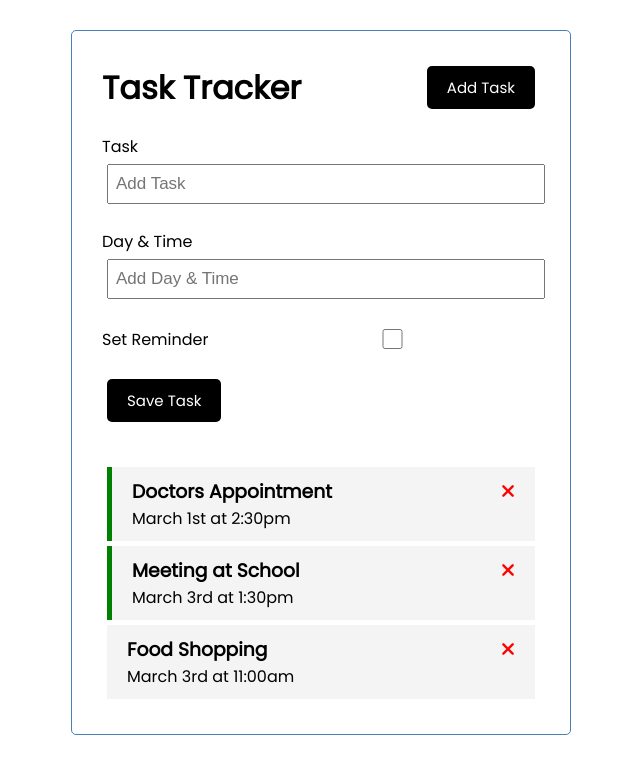
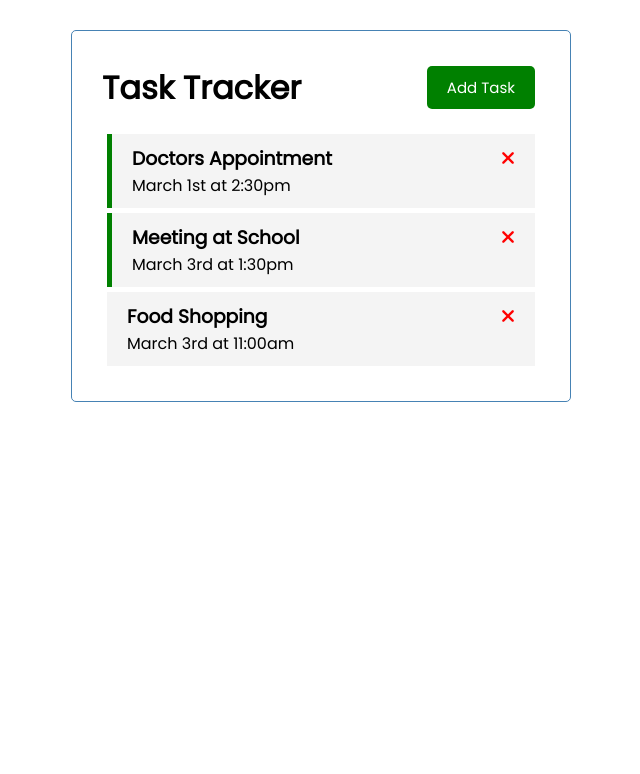
Before and after one commit to giochagelishvili/vue-to-do, a Vue app: page / in a window 1280 px wide. Shown: the top 774 px of the page, without its empty margins (319-959 px from the left). Built offline with nearby package versions, Linux system fonts and the light colour scheme.

Commit message:
add show-hide form

```diff
--- a/src/App.vue
+++ b/src/App.vue
@@ -1,7 +1,13 @@
 <template>
   <div class="container">
-    <Header title="Task Tracker" />
-    <AddTask />
+    <Header
+      @toggle-add-task="toggleAddTask"
+      title="Task Tracker"
+      :showAddTask="showAddTask"
+    />
+    <div v-if="showAddTask">
+      <AddTask @add-task="addTask" />
+    </div>
     <Tasks
       @toggle-reminder="toggleReminder"
       :tasks="tasks"
@@ -25,9 +31,13 @@ export default {
   data() {
     return {
       tasks: [],
+      showAddTask: false,
     };
   },
   methods: {
+    addTask(task) {
+      this.tasks = [...this.tasks, task];
+    },
     deleteTask(id) {
       if (confirm("Are you sure?"))
         this.tasks = this.tasks.filter((task) => task.id !== id);
@@ -36,6 +46,9 @@ export default {
       this.tasks = this.tasks.map((task) =>
         task.id === id ? { ...task, reminder: !task.reminder } : task
       );
+    },
+    toggleAddTask() {
+      this.showAddTask = !this.showAddTask;
     },
   },
   created() {
--- a/src/components/AddTask.vue
+++ b/src/components/AddTask.vue
@@ -1,18 +1,30 @@
 <template>
-  <form class="add-form">
+  <form @submit="onSubmit" class="add-form">
     <div class="form-control">
       <label for="text">Task</label>
-      <input type="text" name="text" id="text" placeholder="Add Task" />
+      <input
+        v-model="text"
+        type="text"
+        name="text"
+        id="text"
+        placeholder="Add Task"
+      />
     </div>
 
     <div class="form-control">
       <label for="day">Day & Time</label>
-      <input type="text" name="day" id="day" placeholder="Add Day & Time" />
+      <input
+        v-model="day"
+        type="text"
+        name="day"
+        id="day"
+        placeholder="Add Day & Time"
+      />
     </div>
 
     <div class="form-control form-control-check">
       <label for="reminder">Set Reminder</label>
-      <input type="checkbox" name="reminder" id="reminder" />
+      <input v-model="reminder" type="checkbox" name="reminder" id="reminder" />
     </div>
 
     <input type="submit" value="Save Task" class="btn btn-block" />
@@ -22,6 +34,36 @@
 <script>
 export default {
   name: "AddTask",
+  data() {
+    return {
+      text: "",
+      day: "",
+      reminder: false,
+    };
+  },
+  methods: {
+    onSubmit(e) {
+      e.preventDefault();
+
+      if (!this.text) {
+        alert("Please add a task");
+        return;
+      }
+
+      const newTask = {
+        id: Math.floor(Math.random() * 100000),
+        text: this.text,
+        day: this.day,
+        reminder: this.reminder,
+      };
+
+      this.$emit("add-task", newTask);
+
+      this.text = "";
+      this.day = "";
+      this.reminder = false;
+    },
+  },
 };
 </script>
 
--- a/src/components/Button.vue
+++ b/src/components/Button.vue
@@ -11,9 +11,10 @@ export default {
     text: String,
     color: String,
   },
+  emits: ["btn-click"],
   methods: {
     onClick() {
-      console.log("click");
+      this.$emit("btn-click");
     },
   },
 };
--- a/src/components/Header.vue
+++ b/src/components/Header.vue
@@ -1,7 +1,11 @@
 <template>
   <header>
     <h1>{{ title }}</h1>
-    <Button text="Add Task" color="black" />
+    <Button
+      @btn-click="$emit('toggle-add-task')"
+      :text="showAddTask ? 'Close' : 'Add Task'"
+      :color="showAddTask ? 'red' : 'green'"
+    />
   </header>
 </template>
 
@@ -12,10 +16,12 @@ export default {
   name: "Header",
   props: {
     title: String,
+    showAddTask: Boolean,
   },
   components: {
     Button,
   },
+  emits: ["toggle-add-task"],
 };
 </script>
 
```
